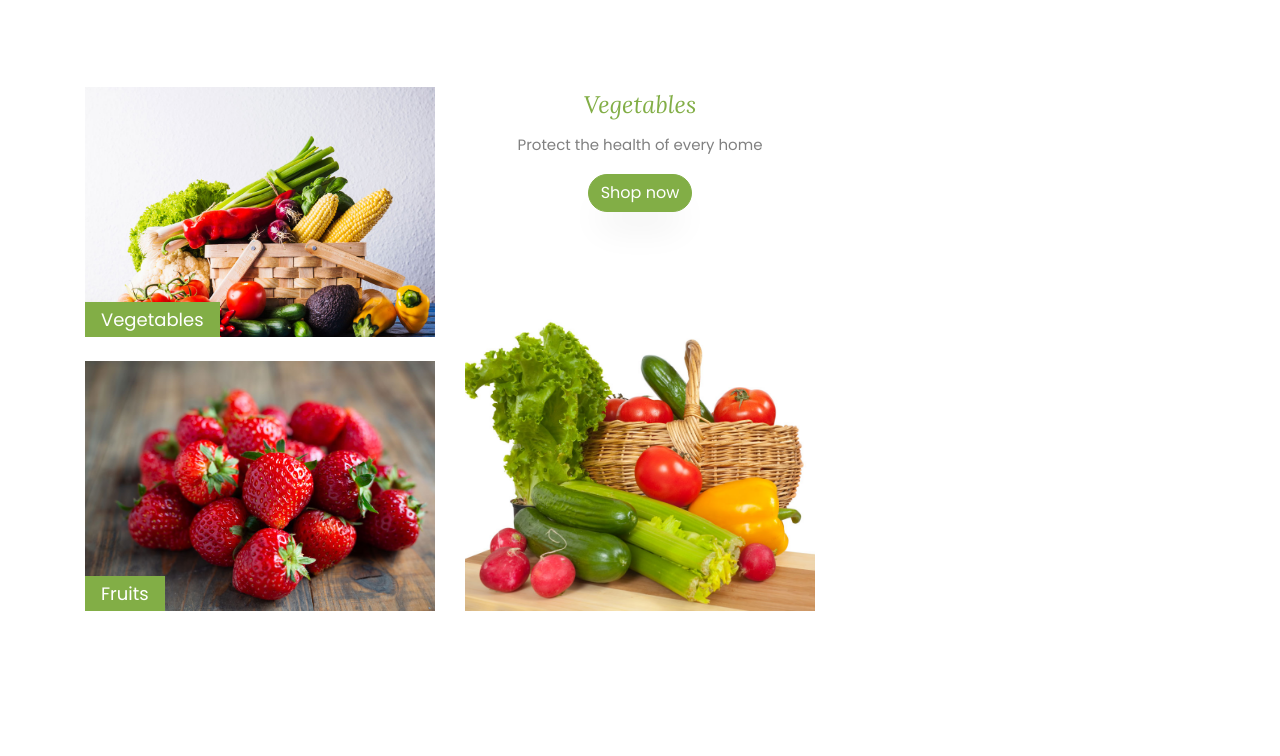
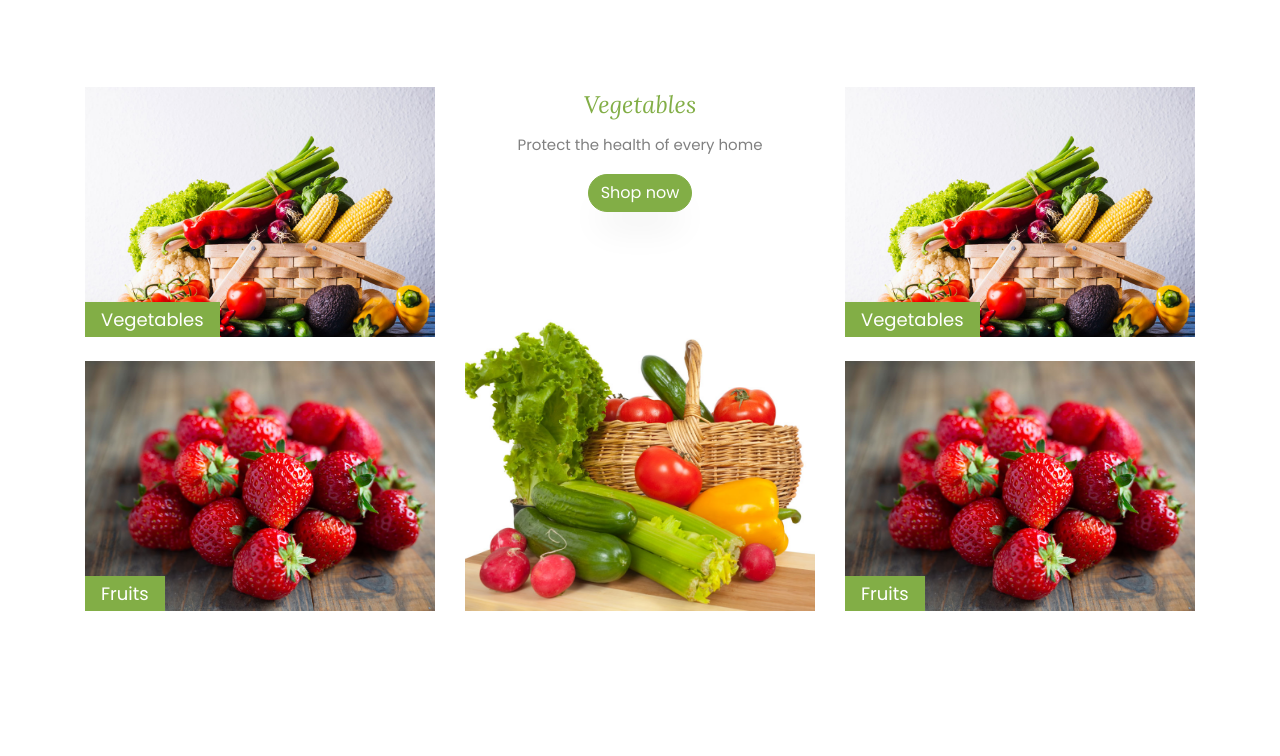
Before and after one commit to rohithgowdax/Fresh-Fields, a plain HTML site: page index.html in a window 1280 px wide. Shown: the part 1004-1760 px from the top of the page. Drawn offline with Linux system fonts and the light colour scheme; some packages are replaced by stand-ins of ours; no server answers; files whose address does not match are found by name.

Commit message:
Update index.html

```diff
--- a/index.html
+++ b/index.html
@@ -191,6 +191,19 @@
 							</div>
 						</div>
 					</div> -->
+					<div class="col-md-4">
+						<div class="category-wrap ftco-animate img mb-4 d-flex align-items-end" style="background-image: url(images/category-1.jpg);">
+							<div class="text px-3 py-1">
+								<h2 class="mb-0"><a href="#">Vegetables</a></h2>
+							</div>
+						</div>
+						<div class="category-wrap ftco-animate img d-flex align-items-end" style="background-image: url(images/category-2.jpg);">
+							<div class="text px-3 py-1">
+								<h2 class="mb-0"><a href="#">Fruits</a></h2>
+							</div>
+						</div>
+
+				 	</div>
 				</div>
 			</div>
 		</section>
@@ -447,9 +460,9 @@
           <div class="col-md-6 heading-section ftco-animate deal-of-the-day ftco-animate">
           	<span class="subheading">Best Price For You</span>
             <h2 class="mb-4">Deal of the day</h2>
-            <p>Far far away, behind the word mountains, far from the countries Vokalia and Consonantia</p>
+<!--             <p>Far far away, behind the word mountains, far from the countries Vokalia and Consonantia</p> -->
             <h3><a href="#">Spinach</a></h3>
-            <span class="price">30 Rs<a href="#">now 15 Rs only</a></span>
+            <span class="price">30 Rs<a href="#"> now 15 Rs only</a></span>
             <div id="timer" class="d-flex mt-5">
 		<div class="time" id="days"></div>
 		<div class="time pl-3" id="hours"></div>
@@ -473,8 +486,8 @@
         <div class="row mb-5">
           <div class="col-md">
             <div class="ftco-footer-widget mb-4">
-              <h2 class="ftco-heading-2">Vegefoods</h2>
-              <p>Far far away, behind the word mountains, far from the countries Vokalia and Consonantia.</p>
+              <h2 class="ftco-heading-2">Fresh Fields</h2>
+<!--               <p>Far far away, behind the word mountains, far from the countries Vokalia and Consonantia.</p> -->
               <ul class="ftco-footer-social list-unstyled float-md-left float-lft mt-5">
                 <li class="ftco-animate"><a href="#"><span class="icon-twitter"></span></a></li>
                 <li class="ftco-animate"><a href="#"><span class="icon-facebook"></span></a></li>
```
